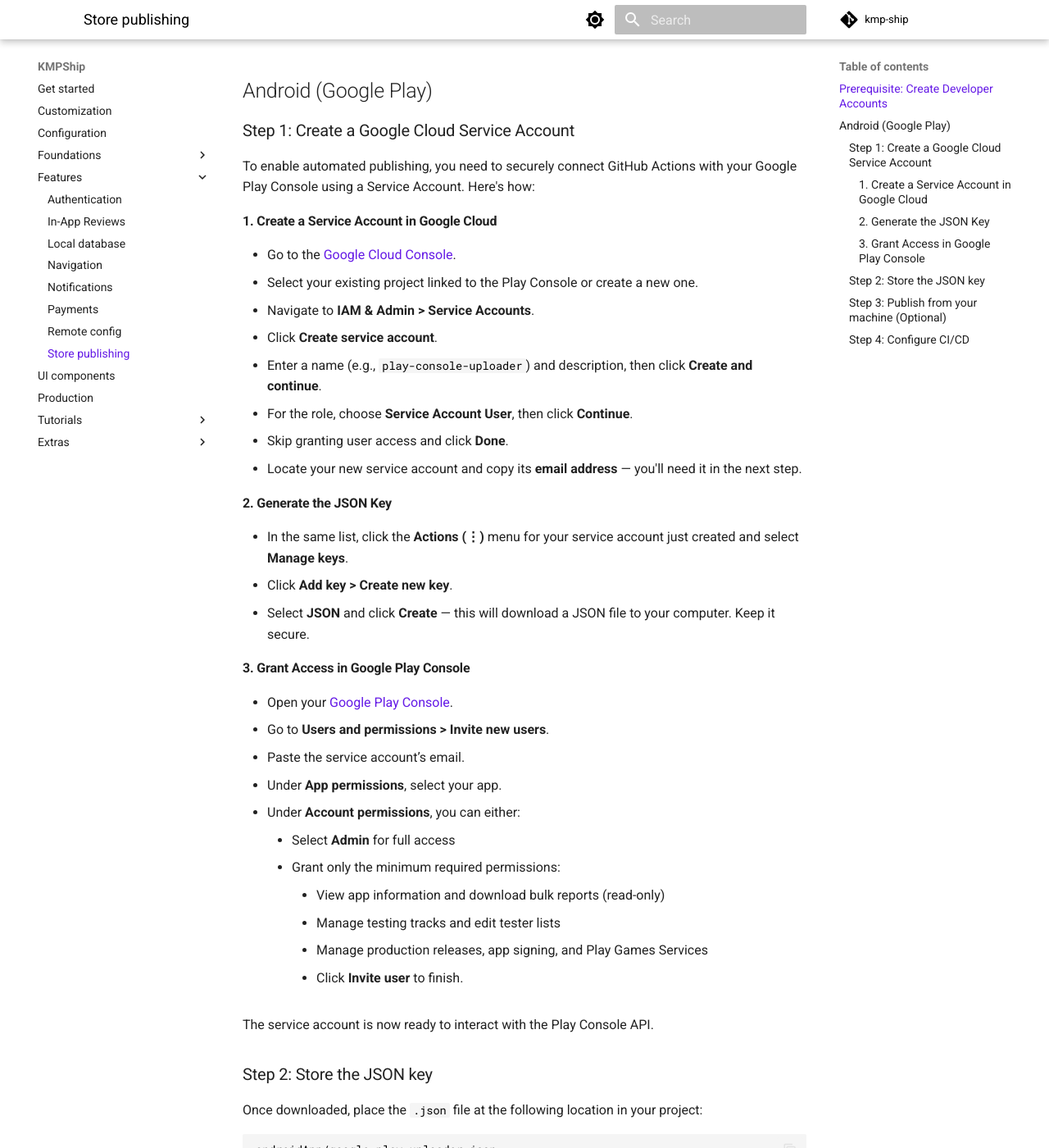
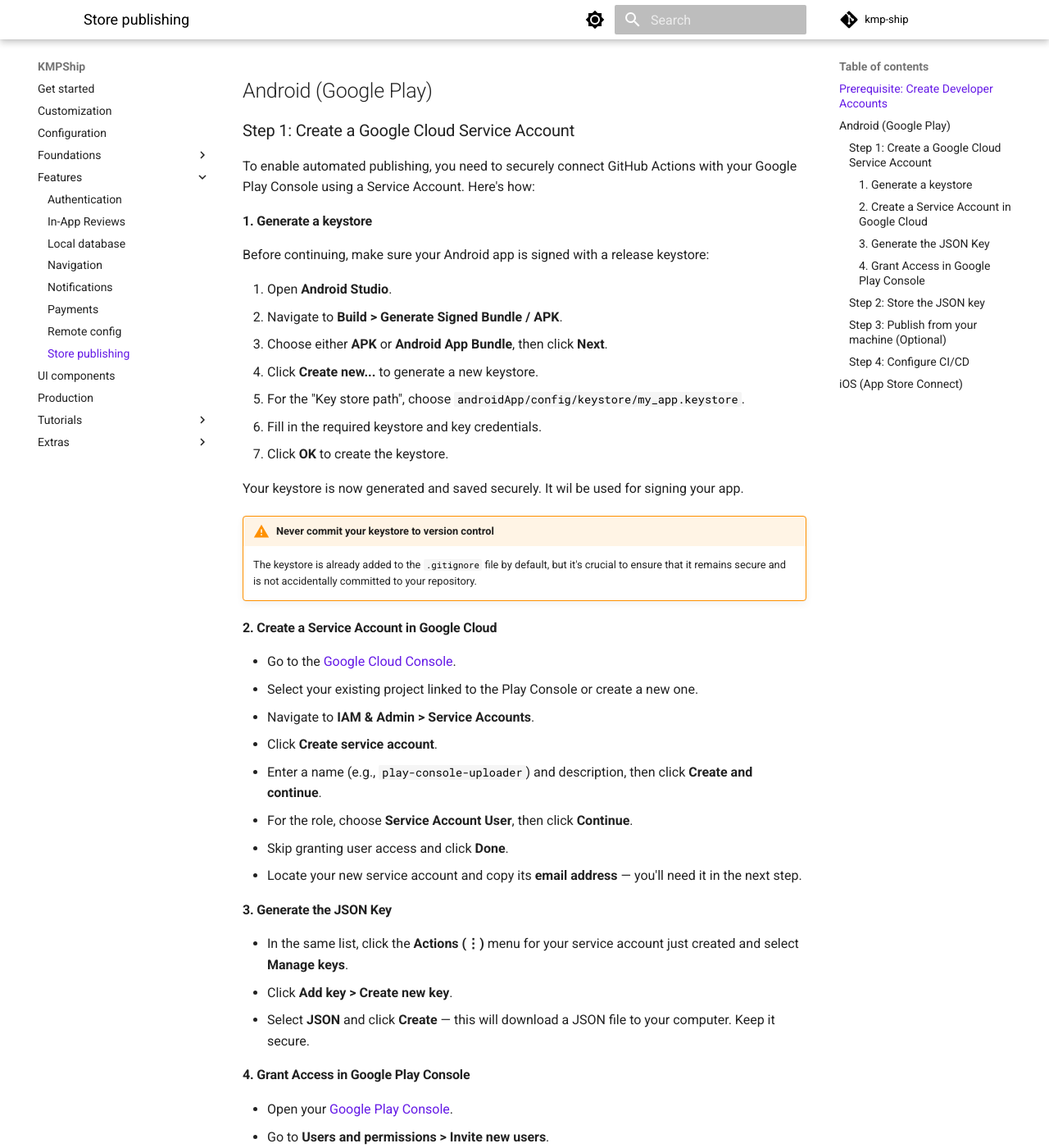
Before and after one commit to Tweener/kmpshipdoc, an MkDocs documentation site: the page built from docs/features/publishing.md, in a window 1280 px wide and 1400 px high, scrolled down 583 px. Shown: the whole window at 82% size. Built offline with MkDocs 1.6.1 and Material for MkDocs 9.7.7, drawn with Linux system fonts in a browser that asks for light colours; comment, search, counter and statistics services are not loaded; some of the changed text lies outside the part shown.

Commit message:
Update publishing doc for Android

```diff
--- a/docs/features/publishing.md
+++ b/docs/features/publishing.md
@@ -20,7 +20,25 @@
 
 To enable automated publishing, you need to securely connect GitHub Actions with your Google Play Console using a Service Account. Here's how:
 
-#### 1. Create a Service Account in Google Cloud
+#### 1. Generate a keystore
+
+Before continuing, make sure your Android app is signed with a release keystore:
+
+1. Open **Android Studio**.
+2. Navigate to **Build > Generate Signed Bundle / APK**.
+3. Choose either **APK** or **Android App Bundle**, then click **Next**.
+4. Click **Create new\...** to generate a new keystore.
+5. For the "Key store path", choose `androidApp/config/keystore/my_app.keystore`.
+6. Fill in the required keystore and key credentials.
+7. Click **OK** to create the keystore.
+
+Your keystore is now generated and saved securely. It wil be used for signing your app.
+
+!!! warning "Never commit your keystore to version control"
+
+    The keystore is already added to the `.gitignore` file by default, but it's crucial to ensure that it remains secure and is not accidentally committed to your repository.
+
+#### 2. Create a Service Account in Google Cloud
 
 * Go to the [Google Cloud Console](https://console.cloud.google.com/).
 * Select your existing project linked to the Play Console or create a new one.
@@ -31,13 +49,13 @@
 * Skip granting user access and click **Done**.
 * Locate your new service account and copy its **email address** — you'll need it in the next step.
 
-#### 2. Generate the JSON Key
+#### 3. Generate the JSON Key
 
 * In the same list, click the **Actions (⋮)** menu for your service account just created and select **Manage keys**.
 * Click **Add key > Create new key**.
 * Select **JSON** and click **Create** — this will download a JSON file to your computer. Keep it secure.
 
-#### 3. Grant Access in Google Play Console
+#### 4. Grant Access in Google Play Console
 
 * Open your [Google Play Console](https://play.google.com/console).
 * Go to **Users and permissions > Invite new users**.
@@ -89,6 +107,8 @@
 
 This will be used by your CI/CD pipeline to deploy the app update automatically.
 
+## iOS (App Store Connect)
+
 ---
 
 !!! success "Store publishing setup complete"
```
